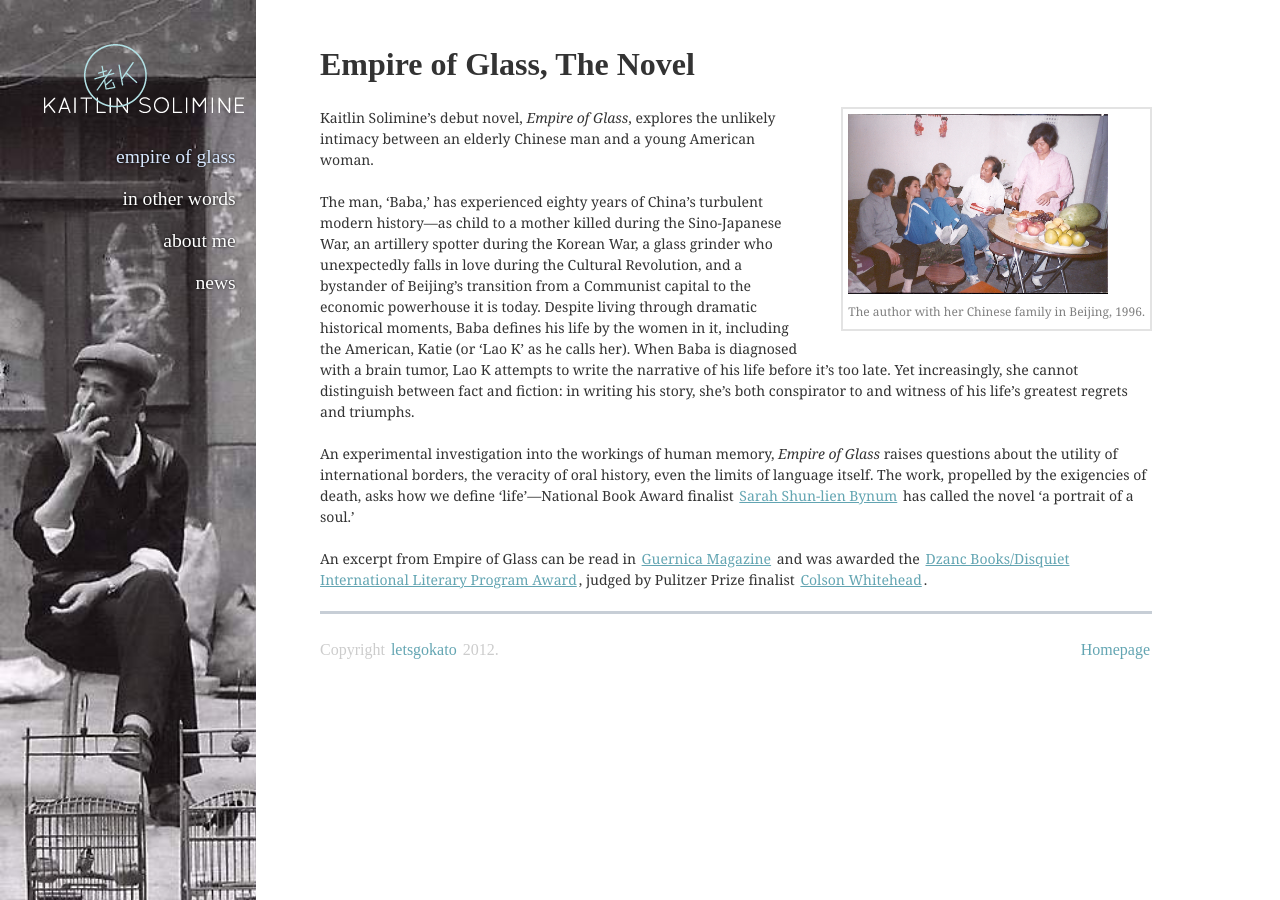
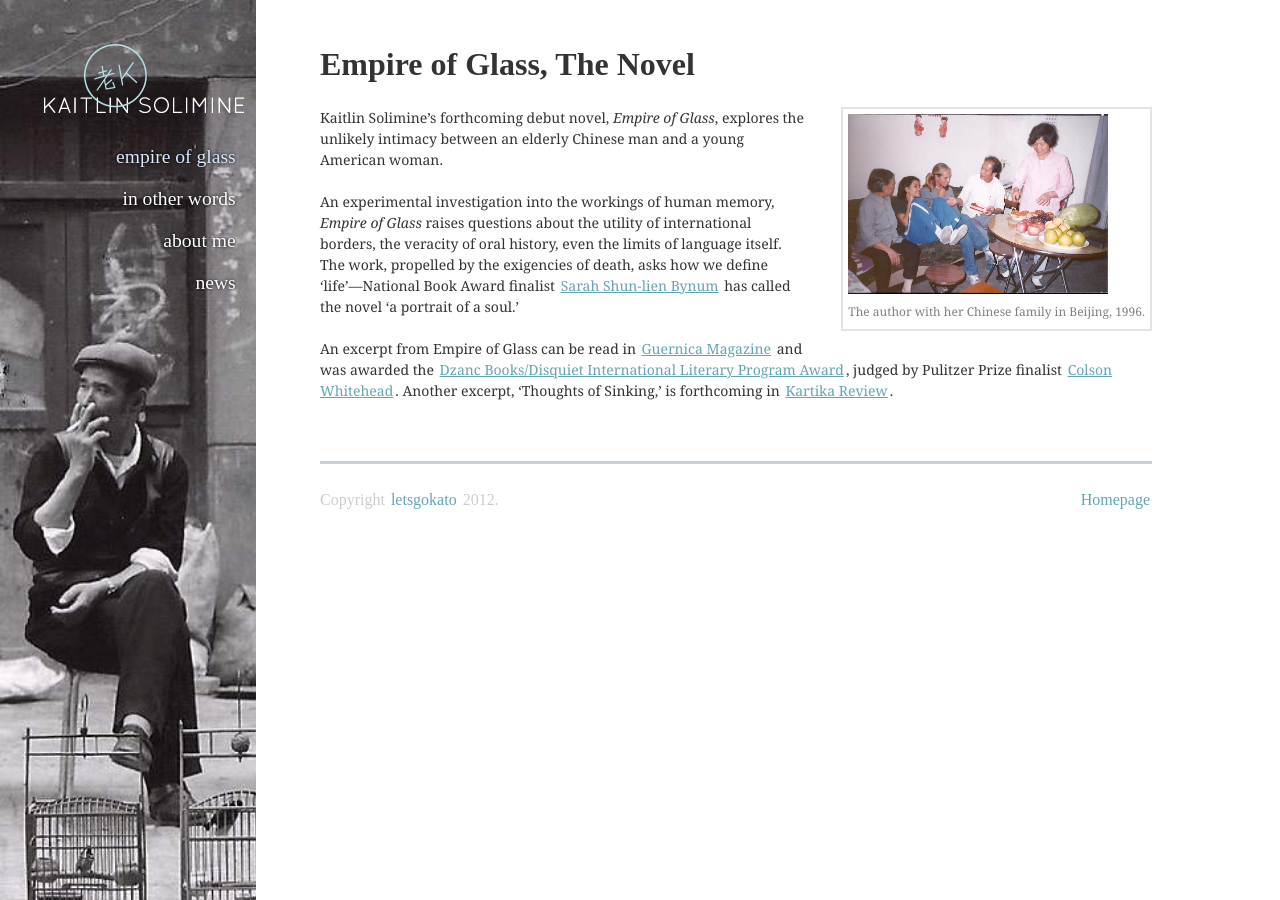
Before and after one commit to ajhit406/kato, a Jekyll site: the page built from empireofglass.md, in a window 1280 px wide. Built offline with Jekyll 4.4.1, drawn with Linux system fonts in a browser that asks for light colours; some web fonts are replaced; Markdown is read by kramdown in place of the engine named in the settings.

Commit message:
empire of glass

```diff
--- a/empireofglass.md
+++ b/empireofglass.md
@@ -11,10 +11,8 @@ lnav: empireofglass
   <figcaption style="font-size: 12px;">The author with her Chinese family in Beijing, 1996.</figcaption>
 </figure>
 
-Kaitlin Solimine’s debut novel, _Empire of Glass_, explores the unlikely intimacy between an elderly Chinese man and a young American woman.
-
-The man, ‘Baba,’ has experienced eighty years of China’s turbulent modern history—as child to a mother killed during the Sino-Japanese War, an artillery spotter during the Korean War, a glass grinder who unexpectedly falls in love during the Cultural Revolution, and a bystander of Beijing’s transition from a Communist capital to the economic powerhouse it is today. Despite living through dramatic historical moments, Baba defines his life by the women in it, including the American, Katie (or ‘Lao K’ as he calls her). When Baba is diagnosed with a brain tumor, Lao K attempts to write the narrative of his life before it’s too late. Yet increasingly, she cannot distinguish between fact and fiction: in writing his story, she’s both conspirator to and witness of his life's greatest regrets and triumphs.
+Kaitlin Solimine’s forthcoming debut novel, _Empire of Glass_, explores the unlikely intimacy between an elderly Chinese man and a young American woman.
 
 An experimental investigation into the workings of human memory, _Empire of Glass_ raises questions about the utility of international borders, the veracity of oral history, even the limits of language itself. The work, propelled by the exigencies of death, asks how we define ‘life’—National Book Award finalist [Sarah Shun-lien Bynum]( http://en.wikipedia.org/wiki/Sarah_Shun-lien_Bynum) has called the novel ‘a portrait of a soul.’
 
-An excerpt from Empire of Glass can be read in [Guernica Magazine]( http://www.guernicamag.com/fiction/american-nurse) and was awarded the [Dzanc Books/Disquiet International Literary Program Award]( http://disquietinternational.org/contest-scholarships/contestscholarships), judged by Pulitzer Prize finalist [Colson Whitehead]( http://www.colsonwhitehead.com/Site/Home/Home.html).
+An excerpt from Empire of Glass can be read in [Guernica Magazine]( http://www.guernicamag.com/fiction/american-nurse) and was awarded the [Dzanc Books/Disquiet International Literary Program Award]( http://disquietinternational.org/contest-scholarships/contestscholarships), judged by Pulitzer Prize finalist [Colson Whitehead]( http://www.colsonwhitehead.com/Site/Home/Home.html). Another excerpt, 'Thoughts of Sinking,' is forthcoming in [Kartika Review](http://kartikareview.com).
```
Also changed, not shown: _posts/2013-03-03-four-stories-reading-reminder.md (added, +27 -0 lines).
